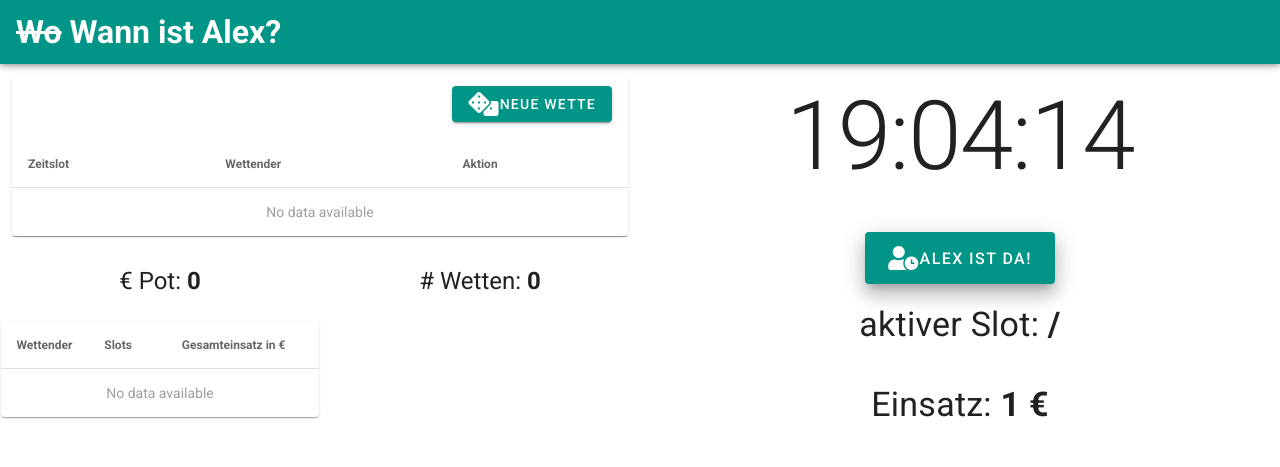
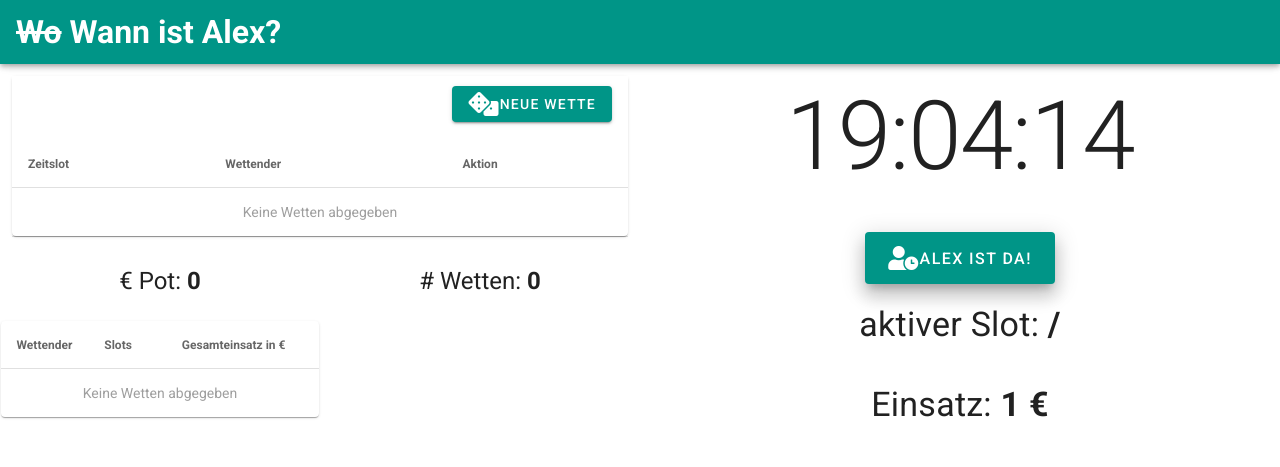
Before and after one commit to YannickSpoerl/wannistalex, a Vue app: page / in a window 1280 px wide. Shown: the top 467 px of the page. Built offline with nearby package versions, Linux system fonts and the light colour scheme; what vuefire would draw is missing.

Commit message:
Adjust margin, add label for no data

```diff
--- a/src/components/TableComponent.vue
+++ b/src/components/TableComponent.vue
@@ -1,6 +1,6 @@
 <template>
   <v-container>
-    <v-data-table :headers="headers" :items="bets" class="elevation-1" hide-default-footer>
+    <v-data-table :headers="headers" :items="bets" class="elevation-1" hide-default-footer no-data-text="Keine Wetten abgegeben">
     <template v-slot:top>
       <v-toolbar flat color="white">
         <v-dialog v-model="editDialogOpen" max-width="600px">
@@ -63,7 +63,7 @@
           <p class="headline pa-2">€ Pot: <strong>{{pot}}</strong></p>
         </v-row>
         <v-row class="justify-center">
-          <v-data-table :headers="overvieHeaders" :items="overview" class="elevation-1" hide-default-footer></v-data-table>
+          <v-data-table :headers="overvieHeaders" :items="overview" class="elevation-1" hide-default-footer no-data-text="Keine Wetten abgegeben"></v-data-table>
         </v-row>
       </v-col>
       <v-col cols="6">
@@ -71,7 +71,7 @@
           <p class="headline pa-2"># Wetten: <strong>{{bets.length}}</strong></p>
         </v-row>
         <v-row class="justify-center">
-          <ChartComponent :bets="bets" :slots="generateSlots()"></ChartComponent>
+          <ChartComponent style="margin-right:0.8em" :bets="bets" :slots="generateSlots()"></ChartComponent>
         </v-row>
       </v-col>
     </v-row>
```
